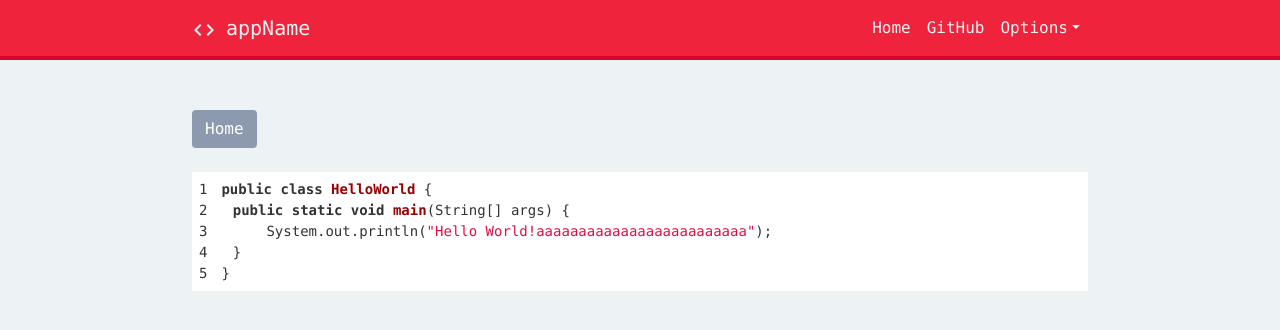
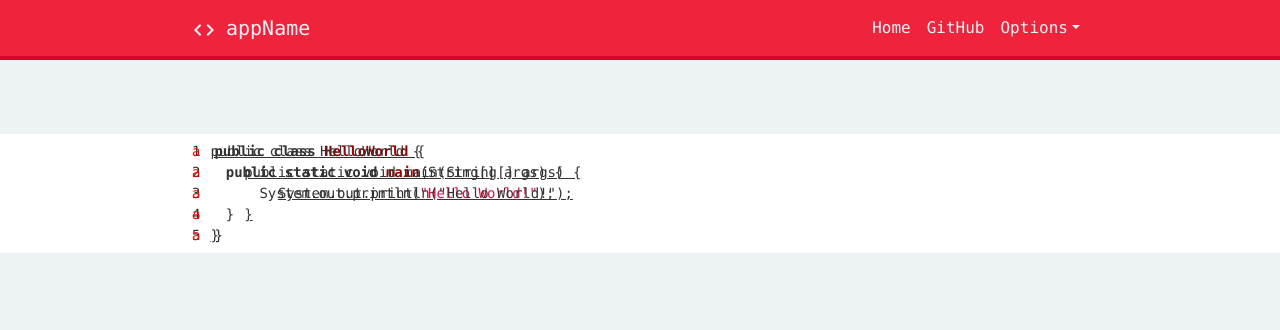
Before and after one commit to anoojlal/HFCYTHW, a React (Create React App) app in the folder idk-yet/: page /solo in a window 1280 px wide. Shown: the top 330 px of the page. Built offline with nearby package versions, Linux system fonts and the light colour scheme.

Commit message:
overlay text for code block

```diff
--- a/idk-yet/src/components/Solo.js
+++ b/idk-yet/src/components/Solo.js
@@ -10,37 +10,52 @@ export default class Solo extends React.Component {
     super(props);
 
     const codeBlock =
-      'public class HelloWorld {\n\tpublic static void main(String[] args) {\n\t\tSystem.out.println("Hello World!aaaaaaaaaaaaaaaaaaaaaaaaa");\n\t}\n}';
+      'public class HelloWorld {\n\tpublic static void main(String[] args) {\n\t\tSystem.out.println("Hello World!");\n\t}\n}';
 
     this.state = {
-      codeBlock: codeBlock
+      codeBlock: codeBlock,
+      completed: "",
+      current: codeBlock.charAt(0),
+      incorrect: "",
+      remaining: codeBlock.substring(1)
     };
   }
 
+  componentDidMount() {
+    console.log(document.getElementById("syntaxHighlighter"));
+  }
+
   render() {
+    const { codeBlock, completed, current, incorrect, remaining } = this.state;
+
     const customStyle = {
-        whiteSpace: 'pre-wrap',
-        marginBottom: '0px',
-        backgroundColor: 'white'
-    }
+      whiteSpace: "pre-wrap",
+      marginBottom: "0px",
+      backgroundColor: "white",
+      paddingLeft: "15%",
+      paddingRight: "15%",
+      tabSize: "4"
+    };
 
     return (
       <div>
         <AppNavbar />
         <div className="solo">
-        <Button
-          color="primary"
-          onClick={() => {
-            this.props.history.push("/");
-          }}
+          <span class="blinking-cursor">|</span>
+          <div className="codeBlock">
+            <div className="overlay">
+              <div className="lineNumbers">{"a\na\na\na\na\n"}</div>
+              <div>
+                {completed + current + incorrect + remaining}
+              </div>
+            </div>
+            <SyntaxHighlighter
+              language="java"
+              style={github}
+              customStyle={customStyle}
+              showLineNumbers
             >
-          Home
-        </Button>
-        <br />
-        <br />
-        <div className="codeBlock">
-          <SyntaxHighlighter language="java" style={github} customStyle={customStyle} showLineNumbers>
-            {this.state.codeBlock}
+              {codeBlock}
             </SyntaxHighlighter>
           </div>
         </div>
--- a/idk-yet/src/css/Solo.css
+++ b/idk-yet/src/css/Solo.css
@@ -1,13 +1,98 @@
 .solo {
     margin-top: 50px !important;
     margin-bottom: 50px !important;
-    margin-left: 15% !important;
-    margin-right: 15% !important;
+    margin-left: 0% !important;
+    margin-right: 0% !important;
     font-family: source-code-pro, Menlo, Monaco, Consolas, "Courier New",
     monospace !important;
 }
 
 .codeBlock {
-    white-space: pre-wrap !important;
     tab-size: 4;
+    white-space: pre-wrap;
 }
+
+.overlay {
+    display: block;
+    overflow-x: auto;
+    padding: 0.5em 15%;
+    color: rgb(51, 51, 51);
+    background: transparent;
+    white-space: pre-wrap;
+    margin-bottom: 0px;
+    font-size: 87.5%;
+    margin-top: 0;
+    overflow: auto;
+    font-family: SFMono-Regular,Menlo,Monaco,Consolas,"Liberation Mono","Courier New",monospace;
+    position: fixed;
+    z-index: 2;
+    width: 100%;
+    -webkit-touch-callout: none; /* iOS Safari */
+    -webkit-user-select: none; /* Safari */
+    -khtml-user-select: none; /* Konqueror HTML */
+    -moz-user-select: none; /* Firefox */
+    -ms-user-select: none; /* Internet Explorer/Edge */
+    user-select: none;
+    text-decoration: underline;
+}
+
+.lineNumbers {
+    float: left;
+    padding-right: 10px;
+    color: red;
+}
+
+.blinking-cursor {
+    font-weight: 100;
+    color: #2B2D42;
+    -webkit-animation: 1s blink step-end infinite;
+    -moz-animation: 1s blink step-end infinite;
+    -ms-animation: 1s blink step-end infinite;
+    -o-animation: 1s blink step-end infinite;
+    animation: 1s blink step-end infinite;
+}
+
+@keyframes blink {
+    from, to {
+        color: transparent;
+    }
+    50% {
+        color: #2B2D42;
+    }
+}
+
+@-moz-keyframes blink {
+    from, to {
+        color: transparent;
+    }
+    50% {
+        color: #2B2D42;
+    }
+}
+
+@-webkit-keyframes blink {
+    from, to {
+        color: transparent;
+    }
+    50% {
+        color: #2B2D42;
+    }
+}
+
+@-ms-keyframes blink {
+    from, to {
+        color: transparent;
+    }
+    50% {
+        color: #2B2D42;
+    }
+}
+
+@-o-keyframes blink {
+    from, to {
+        color: transparent;
+    }
+    50% {
+        color: #2B2D42;
+    }
+}
```
Lines whose indentation alone changed are shown as unchanged.
